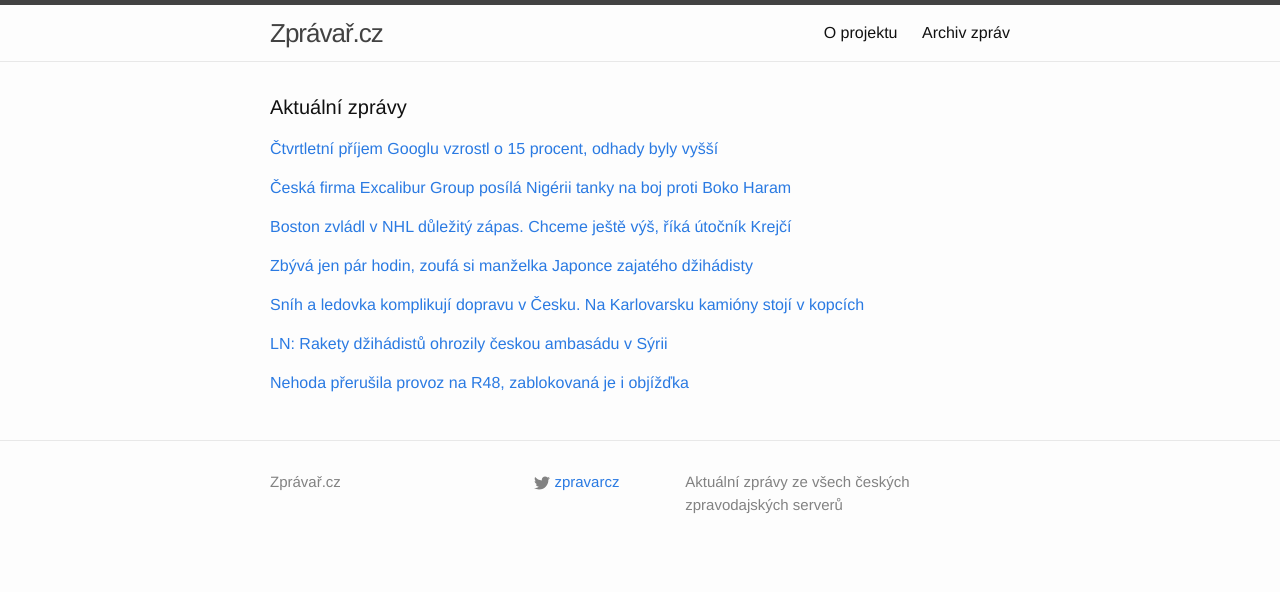
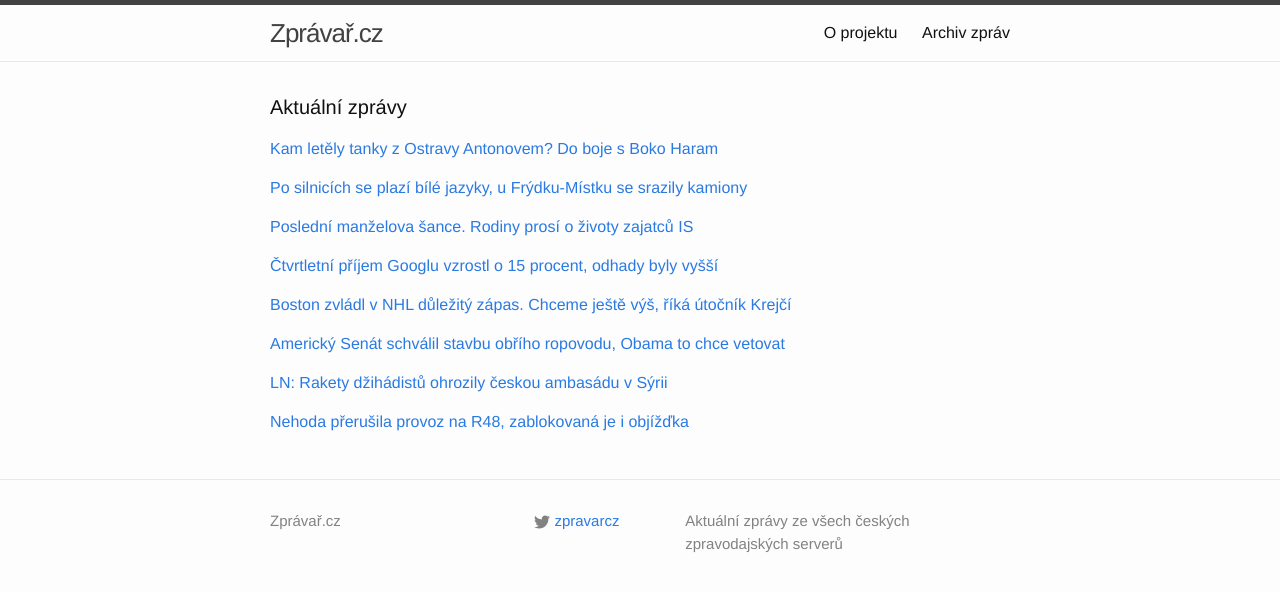
Before and after one commit to adliska/zpravar, a Jekyll site: the page built from index.html, in a window 1280 px wide. Shown: the top 592 px of the page. Built offline with Jekyll 4.4.1, drawn with Linux system fonts in a browser that asks for light colours; some of the changed lines change nothing that is shown.

Commit message:
zpravar news update

```diff
--- a/index.html
+++ b/index.html
@@ -5,8 +5,39 @@ layout: default
 <div class="home">
     <h1 class="page-heading">Aktuální zprávy</h1>
 
-<p><a href="javascript:;" onclick="toggle_visibility('zpravy0')">Čtvrtletní příjem Googlu vzrostl o 15 procent, odhady byly vyšší</a></p>
+<p><a href="javascript:;" onclick="toggle_visibility('zpravy0')">Kam letěly tanky z Ostravy Antonovem? Do boje s Boko Haram</a></p>
 <div id="zpravy0" style="display:none">
+<ul>
+<li><a href=http://echo24.cz/a/w3tWP>Kam letěly tanky z Ostravy Antonovem? Do boje s Boko Haram - echo24.cz</a></li>
+<li><a href=http://domaci.ihned.cz/c1-63458370-ceska-firma-excalibur-group-posila-nigerii-tanky-na-boj-proti-boko-haram>Česká firma Excalibur Group posílá Nigérii tanky na boj proti Boko Haram - domaci.ihned.cz</a></li>
+<li><a href=http://zpravy.aktualne.cz/domaci/ceske-tanky-za-200-milionu-miri-do-nigerie-na-boj-s-radikaly/r~ddf425e4a84911e49bec0025900fea04/>Český zbrojař dodá Nigérii tanky proti teroristům Boko Haram - zpravy.aktualne.cz</a></li>
+<li><a href=http://www.denik.cz/ekonomika/zbrojar-strnad-doda-nigerii-tanky-pro-boj-s-boko-haram-20150130.html>Zbrojař Strnad dodá Nigérii tanky pro boj s Boko Haram - www.denik.cz</a></li>
+<li><a href=http://zpravy.e15.cz/domaci/udalosti/zbrojar-strnad-doda-nigerii-tanky-pro-boj-s-boko-haram-1158096>Zbrojař Strnad dodá Nigérii tanky pro boj s Boko Haram - zpravy.e15.cz</a></li>
+<li><a href=http://zpravy.idnes.cz/cesko-strnad-tanky-nigerie-boko-haram-excalibur-group-pfi-/zahranicni.aspx?c=A150130_065138_zahranicni_aha>České tanky míří do boje s Boko Haram, Nigérie za ně dá 200 milionů - zpravy.idnes.cz</a></li>
+<li><a href=http://www.ceskenoviny.cz/zpravy/zpravy/zbrojar-strnad-doda-nigerii-tanky-pro-boj-s-boko-haram/1175167>Zbrojař Strnad dodá Nigérii tanky pro boj s Boko Haram - www.ceskenoviny.cz</a></li>
+</ul>
+</div><p><a href="javascript:;" onclick="toggle_visibility('zpravy1')">Po silnicích se plazí bílé jazyky, u Frýdku-Místku se srazily kamiony</a></p>
+<div id="zpravy1" style="display:none">
+<ul>
+<li><a href=http://zpravy.idnes.cz/vitr-vyvratil-kamiony-u-frydku-mistku-v-krajich-se-tvori-snehove-jazyky-14h-/domaci.aspx?c=A150130_082533_domaci_fer>Po silnicích se plazí bílé jazyky, u Frýdku-Místku se srazily kamiony - zpravy.idnes.cz</a></li>
+<li><a href=http://www.novinky.cz/domaci/360236-snih-a-ledovka-komplikuji-dopravu-v-cesku-na-karlovarsku-kamiony-stoji-v-kopcich.html>Sníh a ledovka komplikují dopravu v Česku. Na Karlovarsku kamióny stojí v kopcích - www.novinky.cz</a></li>
+<li><a href=http://www.novinky.cz/domaci/360236-snih-a-ledovka-komplikuje-dopravu-v-cesku-na-karlovarsku-kamiony-stoji-v-kopcich.html>Sníh a ledovka komplikuje dopravu v Česku. Na Karlovarsku kamióny stojí v kopcích - www.novinky.cz</a></li>
+<li><a href=http://www.denik.cz/z_domova/nehoda-dvou-nakladnich-aut-uzavrela-r48-na-frydecko-mistecku-20150130.html>Ve vyšších polohách to může klouzat, R48 na Frýdecko-Místecku uzavřela nehoda - www.denik.cz</a></li>
+<li><a href=http://www.ceskenoviny.cz/zpravy/zpravy/dopravu-misty-komplikuji-snehove-jazyky/1175186>Dopravu místy komplikují sněhové jazyky - www.ceskenoviny.cz</a></li>
+<li><a href=http://www.ceskatelevize.cz/ct24/domaci/299980-ridicum-hlavne-na-morave-komplikuje-cestu-snih-i-vitr/>Řidičům hlavně na Moravě komplikuje cestu sníh i vítr - www.ceskatelevize.cz</a></li>
+</ul>
+</div><p><a href="javascript:;" onclick="toggle_visibility('zpravy2')">Poslední manželova šance. Rodiny prosí o životy zajatců IS</a></p>
+<div id="zpravy2" style="display:none">
+<ul>
+<li><a href=http://zpravy.aktualne.cz/zahranici/rodiny-prosi-o-propusteni-rukojmich-is-jednani-neuspela/r~c360baa8a84e11e490f70025900fea04/>Poslední manželova šance. Rodiny prosí o životy zajatců IS - zpravy.aktualne.cz</a></li>
+<li><a href=http://zpravy.idnes.cz/usetrete-zivoty-nasich-blizkych-zadaji-rodiny-rukojmich-islamskeho-statu-1u5-/zahranicni.aspx?c=A150130_074219_zahranicni_fer>Zbývá jen pár hodin, zoufá si manželka Japonce zajatého džihádisty - zpravy.idnes.cz</a></li>
+<li><a href=http://www.novinky.cz/zahranicni/blizky-a-stredni-vychod/360231-pribuzni-prosi-islamsky-stat-aby-nezabijel-rukojmi.html>Příbuzní prosí Islámský stát, aby nezabíjel rukojmí - www.novinky.cz</a></li>
+<li><a href=http://www.ceskatelevize.cz/ct24/svet/299979-po-neuspesnem-jednani-prosi-rodiny-o-propusteni-rukojmich-islamistu/>Po neúspěšném jednání prosí rodiny o propuštění rukojmích islamistů - www.ceskatelevize.cz</a></li>
+<li><a href=http://www.novinky.cz/zahranicni/blizky-a-stredni-vychod/360231-pribuzni-rukojmi-prosi-islamsky-stat-aby-nezabijel-rukojmi.html>Příbuzní rukojmí prosí Islámský stát, aby nezabíjel rukojmí - www.novinky.cz</a></li>
+<li><a href=http://www.ceskenoviny.cz/zpravy/zpravy/rodiny-prosi-o-propusteni-rukojmich-is-jednani-neuspela/1175178>Rodiny prosí o propuštění rukojmích IS, jednání neuspěla - www.ceskenoviny.cz</a></li>
+</ul>
+</div><p><a href="javascript:;" onclick="toggle_visibility('zpravy3')">Čtvrtletní příjem Googlu vzrostl o 15 procent, odhady byly vyšší</a></p>
+<div id="zpravy3" style="display:none">
 <ul>
 <li><a href=http://e-svet.e15.cz/it-byznys/ctvrtletni-prijem-googlu-vzrostl-o-15-procent-odhady-byly-vyssi-1158098>Čtvrtletní příjem Googlu vzrostl o 15 procent, odhady byly vyšší - e-svet.e15.cz</a></li>
 <li><a href=http://e-svet.e15.cz/it-byznys/trzby-amazonu-vzrostly-o-15-procent-zisk-na-akcii-predcil-odhady-1158101>Tržby Amazonu vzrostly o 15 procent, zisk na akcii předčil odhady - e-svet.e15.cz</a></li>
@@ -15,18 +46,8 @@ layout: default
 <li><a href=http://byznys.ihned.cz/c1-63457960-prijem-google-byl-nizsi-kvuli-ziskum-z-reklam-i-tak-vydelal-18-miliard>Příjem Google byl nižší kvůli ziskům z reklam, i tak vydělal 18 miliard - byznys.ihned.cz</a></li>
 <li><a href=http://www.novinky.cz/internet-a-pc/360230-rekordni-trzby-amazonu.html>Rekordní tržby Amazonu - www.novinky.cz</a></li>
 </ul>
-</div><p><a href="javascript:;" onclick="toggle_visibility('zpravy1')">Česká firma Excalibur Group posílá Nigérii tanky na boj proti Boko Haram</a></p>
-<div id="zpravy1" style="display:none">
-<ul>
-<li><a href=http://domaci.ihned.cz/c1-63458370-ceska-firma-excalibur-group-posila-nigerii-tanky-na-boj-proti-boko-haram>Česká firma Excalibur Group posílá Nigérii tanky na boj proti Boko Haram - domaci.ihned.cz</a></li>
-<li><a href=http://zpravy.aktualne.cz/domaci/ceske-tanky-za-200-milionu-miri-do-nigerie-na-boj-s-radikaly/r~ddf425e4a84911e49bec0025900fea04/>Český zbrojař dodá Nigérii tanky proti teroristům Boko Haram - zpravy.aktualne.cz</a></li>
-<li><a href=http://www.denik.cz/ekonomika/zbrojar-strnad-doda-nigerii-tanky-pro-boj-s-boko-haram-20150130.html>Zbrojař Strnad dodá Nigérii tanky pro boj s Boko Haram - www.denik.cz</a></li>
-<li><a href=http://zpravy.e15.cz/domaci/udalosti/zbrojar-strnad-doda-nigerii-tanky-pro-boj-s-boko-haram-1158096>Zbrojař Strnad dodá Nigérii tanky pro boj s Boko Haram - zpravy.e15.cz</a></li>
-<li><a href=http://zpravy.idnes.cz/cesko-strnad-tanky-nigerie-boko-haram-excalibur-group-pfi-/zahranicni.aspx?c=A150130_065138_zahranicni_aha>České tanky míří do boje s Boko Haram, Nigérie za ně dá 200 milionů - zpravy.idnes.cz</a></li>
-<li><a href=http://www.ceskenoviny.cz/zpravy/zpravy/zbrojar-strnad-doda-nigerii-tanky-pro-boj-s-boko-haram/1175167>Zbrojař Strnad dodá Nigérii tanky pro boj s Boko Haram - www.ceskenoviny.cz</a></li>
-</ul>
-</div><p><a href="javascript:;" onclick="toggle_visibility('zpravy2')">Boston zvládl v NHL důležitý zápas. Chceme ještě výš, říká útočník Krejčí </a></p>
-<div id="zpravy2" style="display:none">
+</div><p><a href="javascript:;" onclick="toggle_visibility('zpravy4')">Boston zvládl v NHL důležitý zápas. Chceme ještě výš, říká útočník Krejčí </a></p>
+<div id="zpravy4" style="display:none">
 <ul>
 <li><a href=http://www.rozhlas.cz/_zprava/boston-zvladl-v-nhl-dulezity-zapas-chceme-jeste-vys-rika-utocnik-krejci--1449597>Boston zvládl v NHL důležitý zápas. Chceme ještě výš, říká útočník Krejčí  - www.rozhlas.cz</a></li>
 <li><a href=http://www.tyden.cz/rubriky/sport/hokej/nhl/hanzal-pomohl-skolit-toronto-trefil-se-i-hemsky_331815.html>Hanzal pomohl skolit Toronto, trefil se i Hemský - www.tyden.cz</a></li>
@@ -35,33 +56,23 @@ layout: default
 <li><a href=http://www.sportovninoviny.cz/zpravy/hanzal-pomohl-arizone-ukoncit-serii-porazek-trefil-se-i-hemsky/1175183>Hanzal pomohl Arizoně ukončit sérii porážek, trefil se i Hemský - www.sportovninoviny.cz</a></li>
 <li><a href=http://sport.aktualne.cz/hanzal-viteznym-golem-rozhodl-zapas-hertl-na-dva-prihral/r~7dfae374a84111e490f70025900fea04/>Hanzal vítězným gólem rozhodl zápas, Hertl na dva přihrál - sport.aktualne.cz</a></li>
 </ul>
-</div><p><a href="javascript:;" onclick="toggle_visibility('zpravy3')">Zbývá jen pár hodin, zoufá si manželka Japonce zajatého džihádisty</a></p>
-<div id="zpravy3" style="display:none">
+</div><p><a href="javascript:;" onclick="toggle_visibility('zpravy5')">Americký Senát schválil stavbu obřího ropovodu, Obama to chce vetovat</a></p>
+<div id="zpravy5" style="display:none">
 <ul>
-<li><a href=http://zpravy.idnes.cz/usetrete-zivoty-nasich-blizkych-zadaji-rodiny-rukojmich-islamskeho-statu-1u5-/zahranicni.aspx?c=A150130_074219_zahranicni_fer>Zbývá jen pár hodin, zoufá si manželka Japonce zajatého džihádisty - zpravy.idnes.cz</a></li>
-<li><a href=http://www.novinky.cz/zahranicni/blizky-a-stredni-vychod/360231-pribuzni-prosi-islamsky-stat-aby-nezabijel-rukojmi.html>Příbuzní prosí Islámský stát, aby nezabíjel rukojmí - www.novinky.cz</a></li>
-<li><a href=http://www.ceskatelevize.cz/ct24/svet/299979-po-neuspesnem-jednani-prosi-rodiny-o-propusteni-rukojmich-islamistu/>Po neúspěšném jednání prosí rodiny o propuštění rukojmích islamistů - www.ceskatelevize.cz</a></li>
-<li><a href=http://www.novinky.cz/zahranicni/blizky-a-stredni-vychod/360231-pribuzni-rukojmi-prosi-islamsky-stat-aby-nezabijel-rukojmi.html>Příbuzní rukojmí prosí Islámský stát, aby nezabíjel rukojmí - www.novinky.cz</a></li>
-<li><a href=http://www.ceskenoviny.cz/zpravy/zpravy/rodiny-prosi-o-propusteni-rukojmich-is-jednani-neuspela/1175178>Rodiny prosí o propuštění rukojmích IS, jednání neuspěla - www.ceskenoviny.cz</a></li>
+<li><a href=http://zpravy.idnes.cz/americky-senat-schvalil-vystavbu-ropovodu-keystone-xl-pis-/zahranicni.aspx?c=A150130_081823_zahranicni_jj>Americký Senát schválil stavbu obřího ropovodu, Obama to chce vetovat - zpravy.idnes.cz</a></li>
+<li><a href=http://zahranicni.ihned.cz/amerika-usa/c1-63458560-americky-senat-poprve-podporil-stavbu-obriho-ropovodu-keystone-xl>Americký senát poprvé podpořil stavbu obřího ropovodu Keystone XL - zahranicni.ihned.cz</a></li>
+<li><a href=http://www.ceskatelevize.cz/ct24/ekonomika/299983-ropovod-prosel-republikanskym-senatem-obama-chysta-veto/>Ropovod prošel republikánským Senátem, Obama chystá veto - www.ceskatelevize.cz</a></li>
+<li><a href=http://zpravy.aktualne.cz/zahranici/senat-dal-zelenou-kontroverznimu-ropovodu-obama-hrozi-vetem/r~f4e1bf62a85011e4b98c002590604f2e/>Senát dal zelenou kontroverznímu ropovodu, Obama hrozí vetem - zpravy.aktualne.cz</a></li>
 </ul>
-</div><p><a href="javascript:;" onclick="toggle_visibility('zpravy4')">Sníh a ledovka komplikují dopravu v Česku. Na Karlovarsku kamióny stojí v kopcích</a></p>
-<div id="zpravy4" style="display:none">
-<ul>
-<li><a href=http://www.novinky.cz/domaci/360236-snih-a-ledovka-komplikuji-dopravu-v-cesku-na-karlovarsku-kamiony-stoji-v-kopcich.html>Sníh a ledovka komplikují dopravu v Česku. Na Karlovarsku kamióny stojí v kopcích - www.novinky.cz</a></li>
-<li><a href=http://www.novinky.cz/domaci/360236-snih-a-ledovka-komplikuje-dopravu-v-cesku-na-karlovarsku-kamiony-stoji-v-kopcich.html>Sníh a ledovka komplikuje dopravu v Česku. Na Karlovarsku kamióny stojí v kopcích - www.novinky.cz</a></li>
-<li><a href=http://www.denik.cz/z_domova/nehoda-dvou-nakladnich-aut-uzavrela-r48-na-frydecko-mistecku-20150130.html>Ve vyšších polohách to může klouzat, R48 na Frýdecko-Místecku uzavřela nehoda - www.denik.cz</a></li>
-<li><a href=http://www.ceskenoviny.cz/zpravy/zpravy/dopravu-misty-komplikuji-snehove-jazyky/1175186>Dopravu místy komplikují sněhové jazyky - www.ceskenoviny.cz</a></li>
-<li><a href=http://www.ceskatelevize.cz/ct24/domaci/299980-ridicum-hlavne-na-morave-komplikuje-cestu-snih-i-vitr/>Řidičům hlavně na Moravě komplikuje cestu sníh i vítr - www.ceskatelevize.cz</a></li>
-</ul>
-</div><p><a href="javascript:;" onclick="toggle_visibility('zpravy5')">LN: Rakety džihádistů ohrozily českou ambasádu v Sýrii </a></p>
-<div id="zpravy5" style="display:none">
+</div><p><a href="javascript:;" onclick="toggle_visibility('zpravy6')">LN: Rakety džihádistů ohrozily českou ambasádu v Sýrii </a></p>
+<div id="zpravy6" style="display:none">
 <ul>
 <li><a href=http://www.lidovky.cz/ln-rakety-dzihadistu-ohrozily-ceskou-ambasadu-v-syrii-p11-/media.aspx?c=A150129_214641_ln-media_sij>LN: Rakety džihádistů ohrozily českou ambasádu v Sýrii  - www.lidovky.cz</a></li>
 <li><a href=http://www.lidovky.cz/ke-klausove-amnestii-nemame-zadne-podklady-rekl-hrad-a-soud-mu-uveril-1i9-/zpravy-domov.aspx?c=A150129_121054_ln_domov_sk>Ke Klausově amnestii není v archivu ani čárka, řekl Hrad. A soud mu uvěřil  - www.lidovky.cz</a></li>
 <li><a href=http://rungo.idnes.cz/test-termopradla-z-bambusu-a-merina-nansen-fjn-/behani.aspx?c=A150127_234613_behani_pil>TEST: Termoprádlo Nansen aneb jak Češi vyzráli na zimu - rungo.idnes.cz</a></li>
 </ul>
-</div><p><a href="javascript:;" onclick="toggle_visibility('zpravy6')">Nehoda přerušila provoz na R48, zablokovaná je i objížďka</a></p>
-<div id="zpravy6" style="display:none">
+</div><p><a href="javascript:;" onclick="toggle_visibility('zpravy7')">Nehoda přerušila provoz na R48, zablokovaná je i objížďka</a></p>
+<div id="zpravy7" style="display:none">
 <ul>
 <li><a href=http://www.novinky.cz/krimi/360232-nehoda-prerusila-provoz-na-r48-zablokovana-je-i-objizdka.html>Nehoda přerušila provoz na R48, zablokovaná je i objížďka - www.novinky.cz</a></li>
 <li><a href=http://zpravy.aktualne.cz/regiony/moravskoslezsky/nehoda-dvou-nakladnich-aut-uzavrela-r48-na-frydecko-mistecku/r~962ac3d0a84411e490f70025900fea04/>Nehoda dvou nákladních aut uzavřela R48 na Frýdecko-Místecku - zpravy.aktualne.cz</a></li>
```
